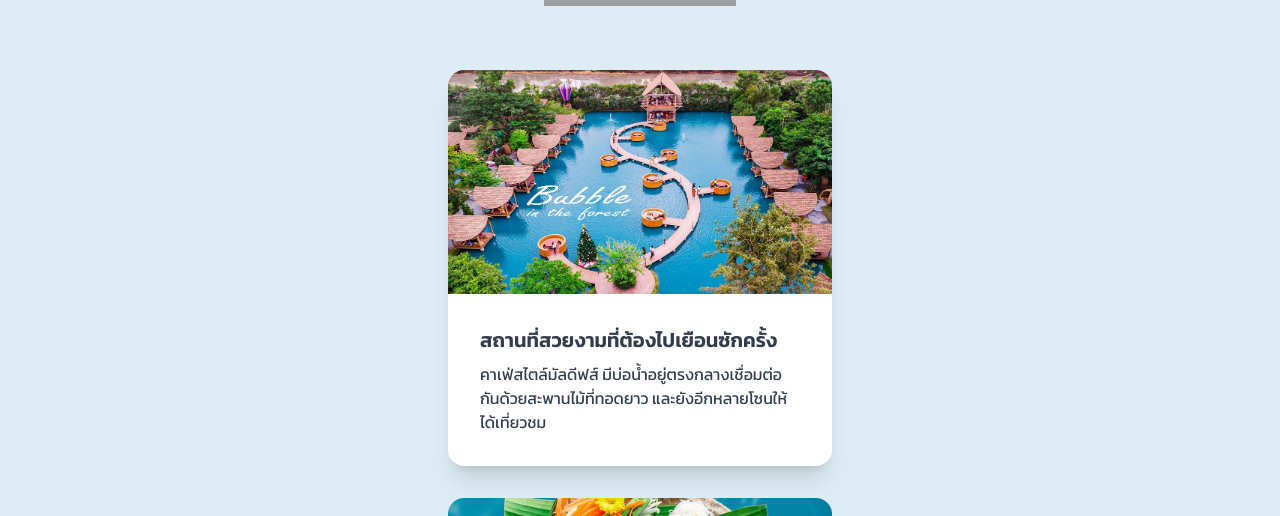
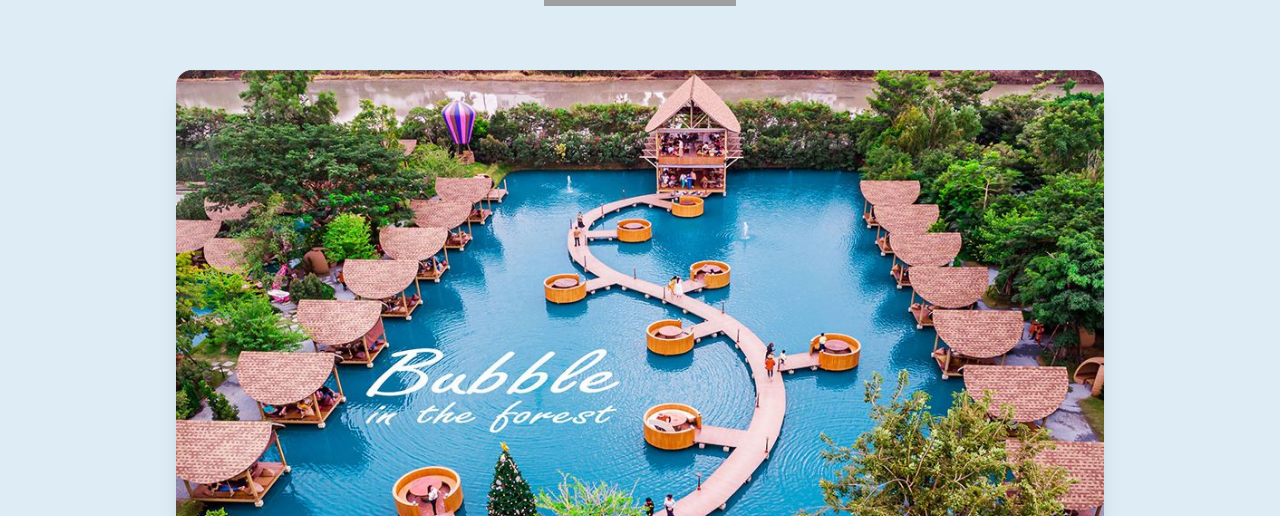
Before and after one commit to zx4545zx/bubbleth-demo-2, a SvelteKit app: page / in a window 1280 px wide. Shown: the part 273-789 px from the top of the page. Built offline with nearby package versions, Linux system fonts and the light colour scheme; grey boxes are pictures that could not be loaded.

Commit message:
about fix container to full

```diff
--- a/src/routes/about/+page.svelte
+++ b/src/routes/about/+page.svelte
@@ -4,6 +4,7 @@
 	import messenger from '$lib/assets/icon/social/messenger.png';
 	import instagram from '$lib/assets/icon/social/instagram.png';
 	import tiktok from '$lib/assets/icon/social/tiktok.png';
+	import about from '$lib/assets/about/DJI_0110.jpg';
 </script>
 
 <svelte:head>
@@ -13,6 +14,11 @@
 
 <div class="mx-auto mb-4 text-center">
 	<h1 class="text-3xl font-bold">About Us</h1>
+</div>
+
+<div class="py-4 mx-4 text-center">
+	<img src="{about}" alt="aboutPic">
+<p class="pt-4">คาเฟ่สไตล์อเมริกันอินเดียนแดง ให้ความรู้สึกสกชื่น สีเขียวน้ำตาล เป็นธรรมชาติ ผสมผสานกับความ Beachy และ น้ำสี Turquoise จนได้ขนานนามว่า Mini Maldives Thailand</p>
 </div>
 
 <div class="py-4 mx-4 text-center rounded-xl">
--- a/src/routes/components/Card.svelte
+++ b/src/routes/components/Card.svelte
@@ -30,7 +30,7 @@
 	</div> -->
 
 	<div class="w-full p-4">
-		<div class="card w-96 bg-base-100 shadow-xl mx-auto">
+		<div class="card w-full bg-base-100 shadow-xl mx-auto">
 			<figure><img src={url} alt="card-img" /></figure>
 			<div class="card-body">
 				<h2 class="card-title">{title}</h2>
```
Also changed, not shown: 1 other file (tests, documents, lock files or other folders).
